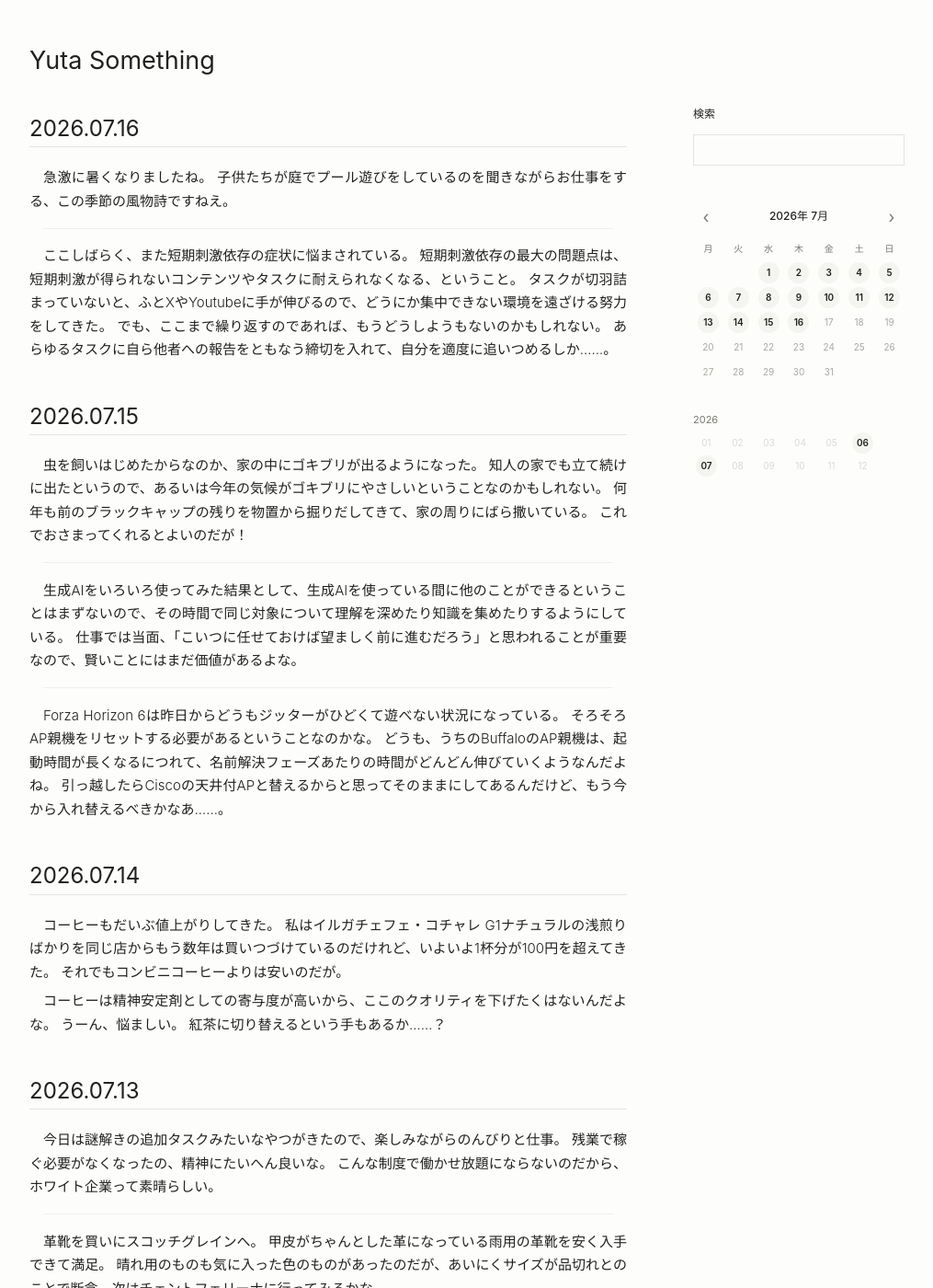
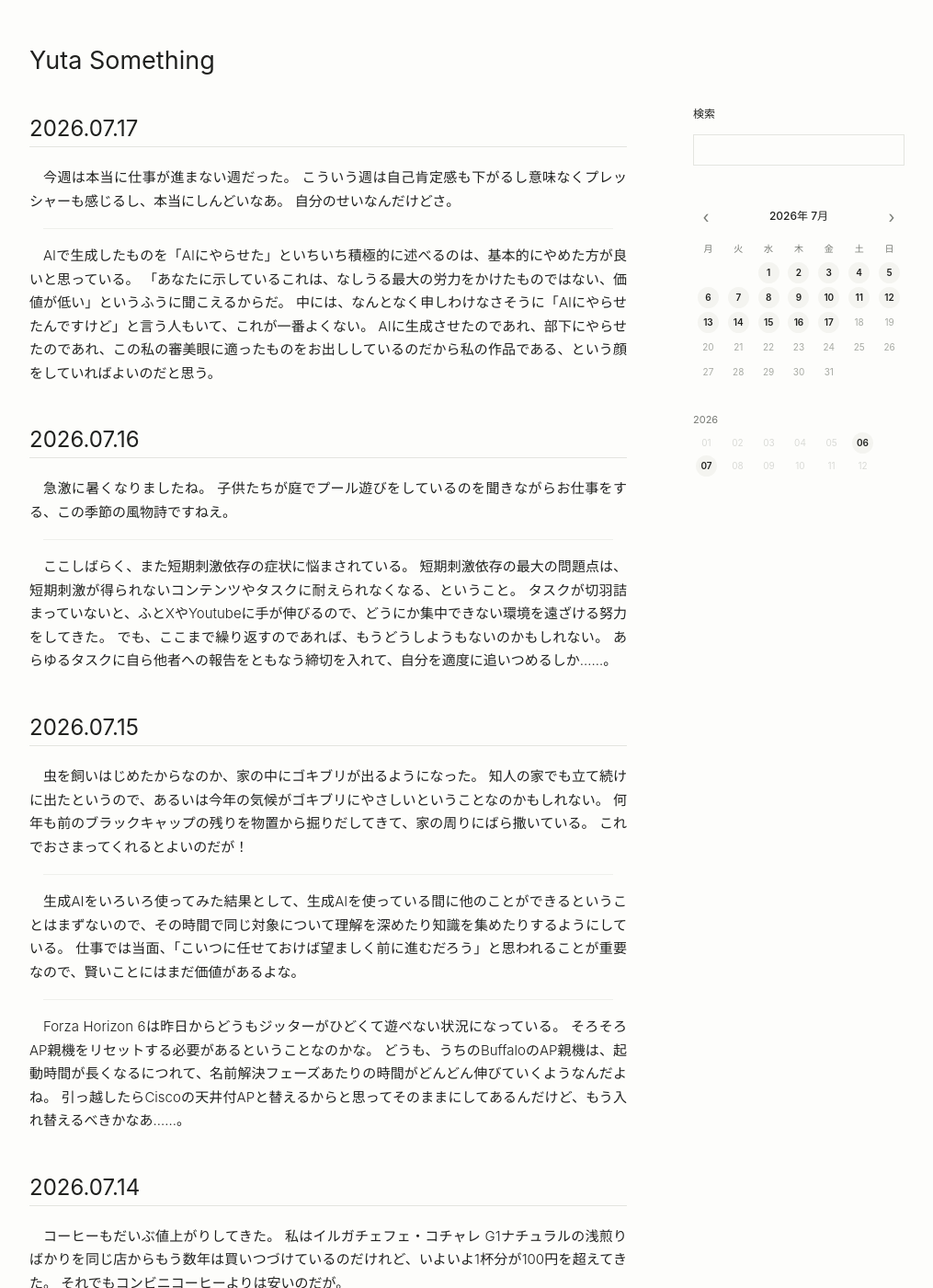
Before and after one commit to yutasth/weblog, a Jekyll site: the page built from index.html, in a window 1280 px wide and 1400 px high. Shown: the whole window at 92% size, without its empty margins (132-1147 px from the left). Built offline with Jekyll 4.4.1, drawn with Linux system fonts in a browser that asks for light colours; some of the changed text lies outside the part shown.

Commit message:
2026.07.17 日記更新

```diff
--- /dev/null
+++ b/_diary/202607171.md
@@ -0,0 +1,13 @@
+---
+---
+
+今週は本当に仕事が進まない週だった。
+こういう週は自己肯定感も下がるし意味なくプレッシャーも感じるし、本当にしんどいなあ。
+自分のせいなんだけどさ。
+
+---
+
+AIで生成したものを「AIにやらせた」といちいち積極的に述べるのは、基本的にやめた方が良いと思っている。
+「あなたに示しているこれは、なしうる最大の労力をかけたものではない、価値が低い」というふうに聞こえるからだ。
+中には、なんとなく申しわけなさそうに「AIにやらせたんですけど」と言う人もいて、これが一番よくない。
+AIに生成させたのであれ、部下にやらせたのであれ、この私の審美眼に適ったものをお出ししているのだから私の作品である、という顔をしていればよいのだと思う。
```
Also changed, not shown: _diary/202607151.md (+1 -1 lines).
